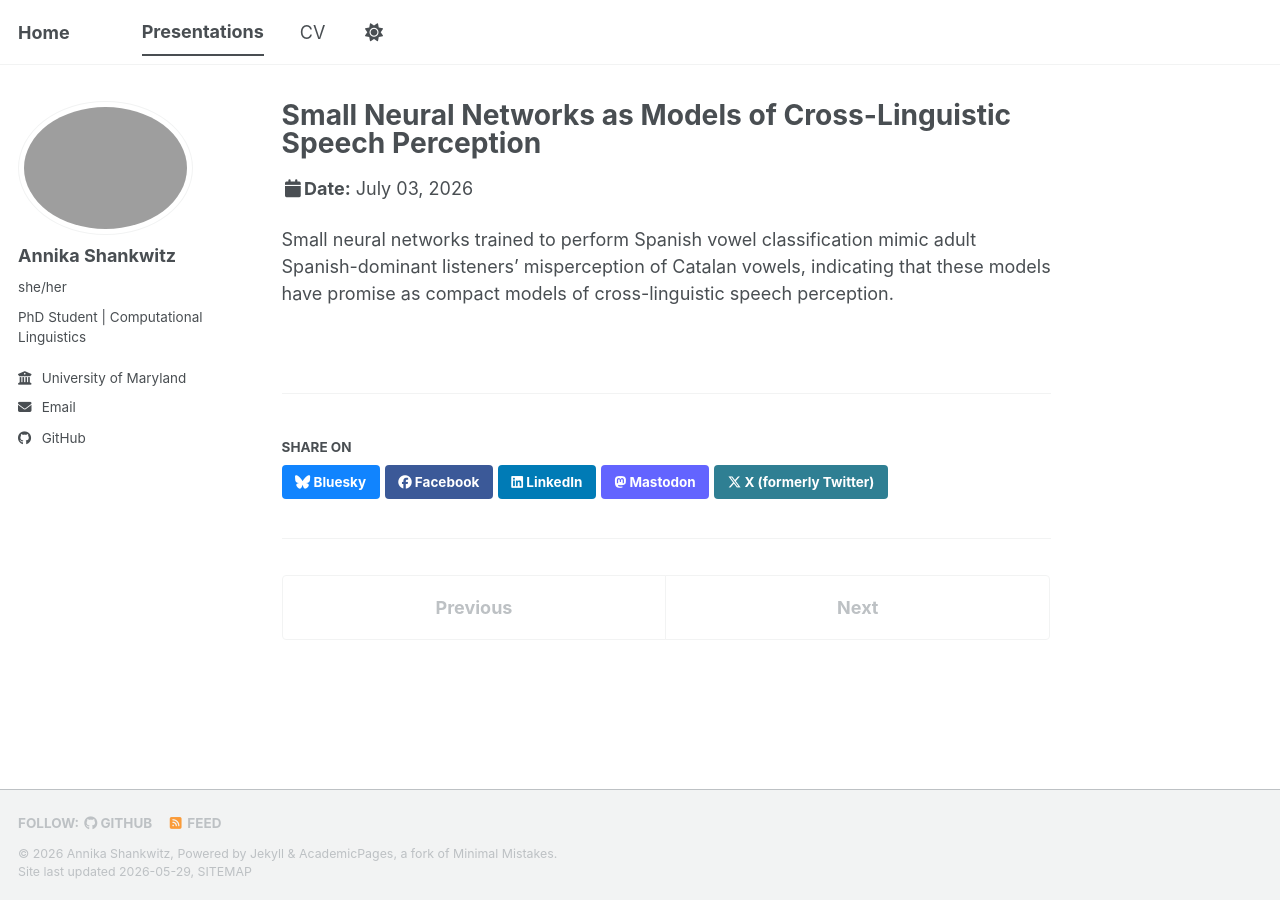
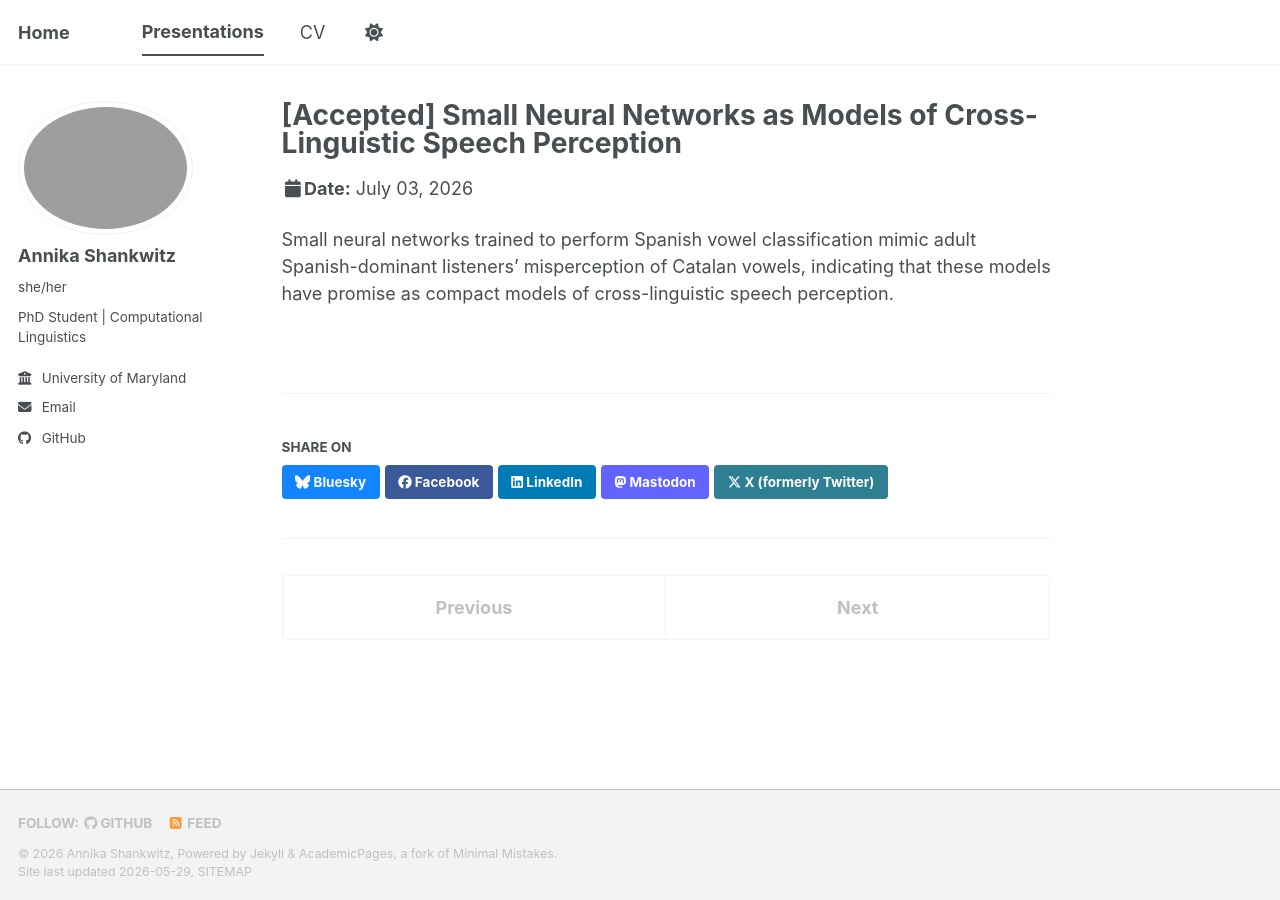
Before and after one commit to its-Annika/its-Annika.github.io, a Jekyll site: the page built from _talks/2026-07-03-poster.md, in a window 1280 px wide. Built offline with Jekyll 4.4.1, drawn with Linux system fonts in a browser that asks for light colours; a script bundle is joined from its source files by our own code; library files that are not in the unit come from our copies.

Commit message:
Update 2026-07-03-poster.md

```diff
--- a/_talks/2026-07-03-poster.md
+++ b/_talks/2026-07-03-poster.md
@@ -1,11 +1,10 @@
 ---
-title: "Small Neural Networks as Models of Cross-Linguistic Speech Perception"
-collection: psoter
+title: "[Accepted] Small Neural Networks as Models of Cross-Linguistic Speech Perception"
+collection: poster
 type: "Poster"
 permalink: /talks/2026-07-03-poster
 venue: "Society for Computation in Linguistics"
 date: 2026-07-03
-status: "in press"
 location: "San Diego, CA"
 ---
 
```
